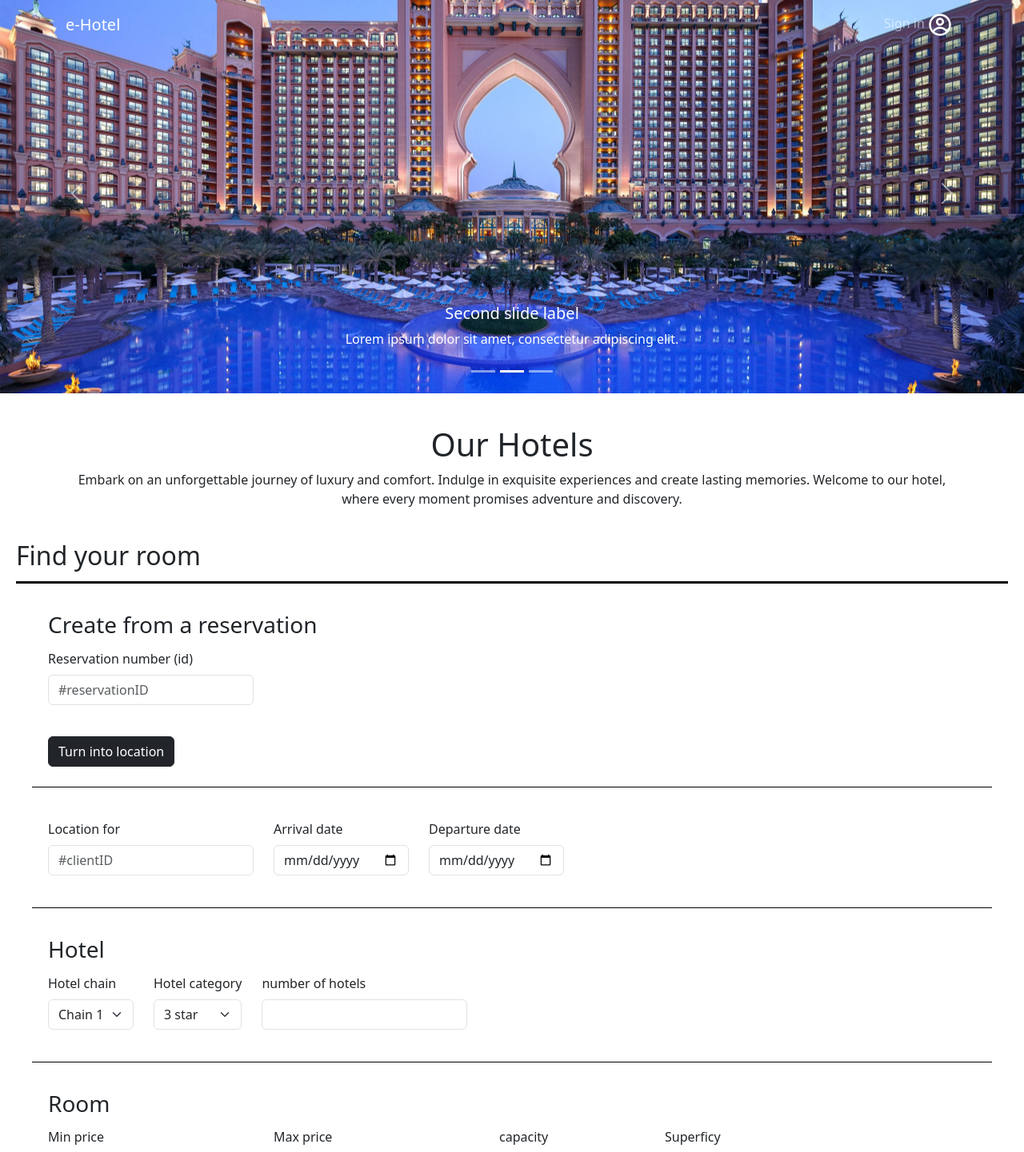
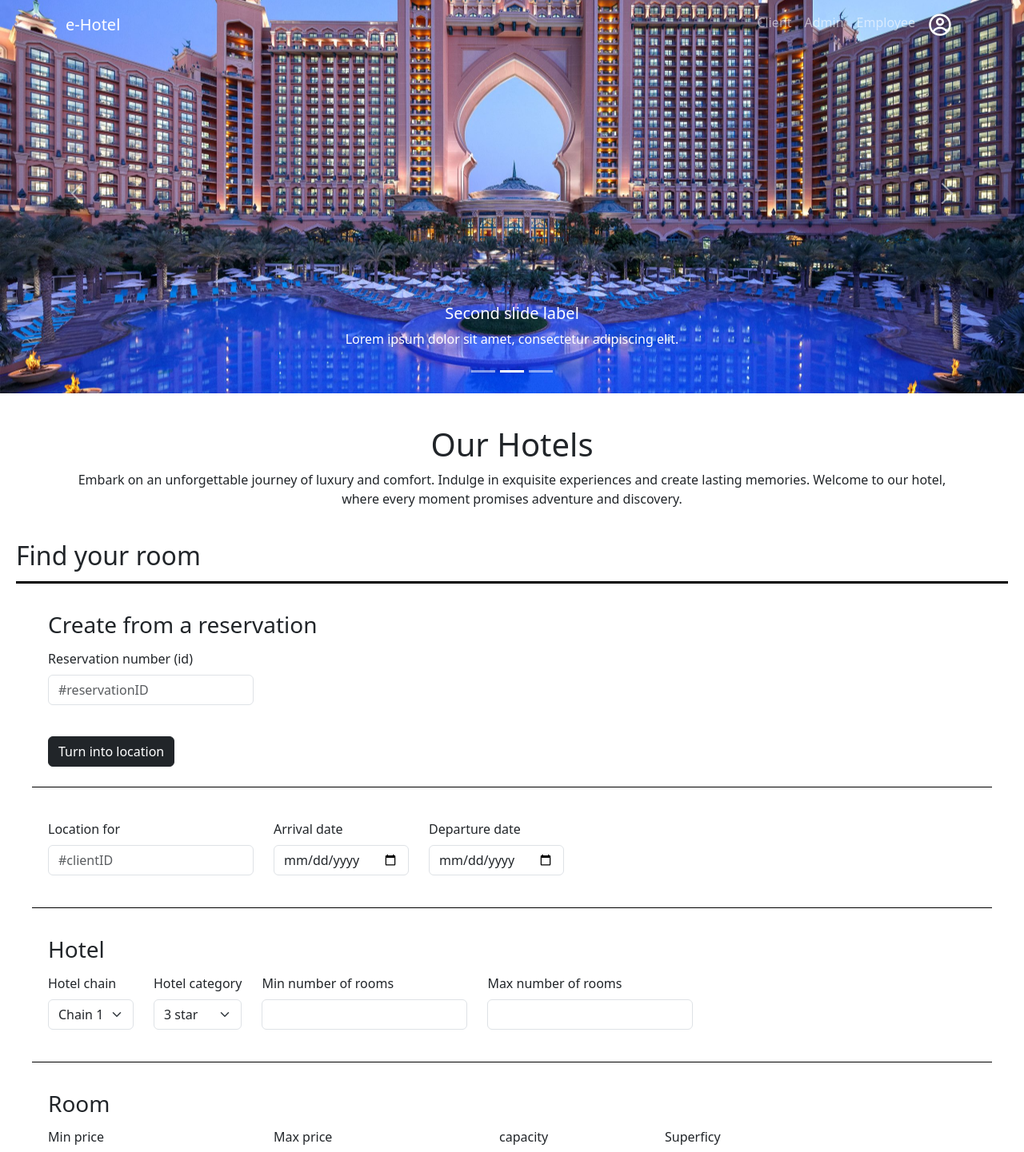
Before and after one commit to TonyWaffo/e-Hotel, a React (Create React App) app: page / in a window 1280 px wide. Shown: the top 1441 px of the page at 80% size. Built offline with nearby package versions, Linux system fonts and the light colour scheme.

Commit message:
client.admin and employee subsection added

```diff
--- a/src/App.js
+++ b/src/App.js
@@ -17,7 +17,7 @@ function App() {
   const [isBannerVisible,setBannerVisible]=useState(true);
 
   //decide if we hide or unhide the profile section
-  const[profileSectionVisibility,setProfileSectionVisibility]=useState(false);
+  const[profileSectionVisibility,setProfileSectionVisibility]=useState({isVisible:false,userType:""});
 
   //hold a reference to the banner component
   const bannerRef=useRef(null);
@@ -48,8 +48,8 @@ function App() {
     <Router>
       <div className="App">
         <Header isTransparent={isBannerVisible} setProfileSectionVisibility={setProfileSectionVisibility}/>
-        <profileContext.Provider value={setProfileSectionVisibility}>
-          <Profile visibility={profileSectionVisibility} setProfileSectionVisibility={setProfileSectionVisibility}/>
+        <profileContext.Provider value={{visibility:profileSectionVisibility, setVisibility:setProfileSectionVisibility }}>
+          <Profile visibility={profileSectionVisibility} setVisibility={setProfileSectionVisibility}/>
         </profileContext.Provider>
 
         <bannerContext.Provider value={bannerRef}>
--- a/src/Header.css
+++ b/src/Header.css
@@ -12,3 +12,7 @@
     width: 100%;
     z-index: 100;
 }
+.nav-menu .nav-link:not(:last-child):hover{
+    transition: 0.1s;
+    transform: scale(1.2);
+}
--- a/src/Header.js
+++ b/src/Header.js
@@ -14,7 +14,10 @@ const Header=({isTransparent,setProfileSectionVisibility})=>{
                     <Navbar.Brand as={Link} to ="/">e-Hotel</Navbar.Brand>
                     <Nav className="nav-menu">
                         {/*<Nav.Link as={Link} to ="/rooms">Rooms</Nav.Link>*/}
-                        <Nav.Link onClick={()=>setProfileSectionVisibility(true)}>Sign in <CgProfile size={30} color="white"/></Nav.Link>
+                        <Nav.Link onClick={()=>setProfileSectionVisibility({isVisible:true,userType:"client"})}>Client </Nav.Link>
+                        <Nav.Link onClick={()=>setProfileSectionVisibility({isVisible:true,userType:"employee"})} >Admin</Nav.Link>
+                        <Nav.Link onClick={()=>setProfileSectionVisibility({isVisible:true,userType:"employee"})}>Employee </Nav.Link>
+                        <Nav.Link><CgProfile size={30} color="white"/></Nav.Link>
                     </Nav>
                 </Container>
             </Navbar>
--- a/src/MainPageClient.js
+++ b/src/MainPageClient.js
@@ -88,9 +88,14 @@ function MainPageClient({role}) {
               </Form.Select>
             </Form.Group>
 
-            <Form.Group className="form-group" controlId="formBasicSuperficy">
-              <Form.Label>number of hotels</Form.Label>
-              <Form.Control type="number" name="superficy" placeholder="" />
+            <Form.Group className="form-group" controlId="formBasicMinBumberRooms">
+              <Form.Label>Min number of rooms</Form.Label>
+              <Form.Control type="number" name="minNumberRooms" placeholder="" />
+            </Form.Group>
+
+            <Form.Group className="form-group" controlId="formBasicMaxBumberRooms">
+              <Form.Label>Max number of rooms</Form.Label>
+              <Form.Control type="number" name="maxNumberRooms" placeholder="" />
             </Form.Group>
 
           </div>
--- a/src/MainPageEmployee.js
+++ b/src/MainPageEmployee.js
@@ -148,9 +148,14 @@ function MainPageEmployee({role}) {
               </Form.Select>
             </Form.Group>
 
-            <Form.Group className="form-group" controlId="formBasicSuperficy">
-              <Form.Label>number of hotels</Form.Label>
-              <Form.Control type="number" name="superficy" placeholder="" />
+            <Form.Group className="form-group" controlId="formBasicMinBumberRooms">
+              <Form.Label>Min number of rooms</Form.Label>
+              <Form.Control type="number" name="minNumberRooms" placeholder="" />
+            </Form.Group>
+
+            <Form.Group className="form-group" controlId="formBasicMaxBumberRooms">
+              <Form.Label>Max number of rooms</Form.Label>
+              <Form.Control type="number" name="maxNumberRooms" placeholder="" />
             </Form.Group>
 
           </div>
--- a/src/Profile.js
+++ b/src/Profile.js
@@ -5,7 +5,7 @@ import SignUp from './SignUp';
 import { FaWindowClose } from "react-icons/fa";
 
 
-function Profile({visibility,setProfileSectionVisibility}) {
+function Profile({visibility,setVisibility}) {
     const[signInSection,showSignInSection]=useState(true);
 
 
@@ -15,16 +15,16 @@ function Profile({visibility,setProfileSectionVisibility}) {
 
     return (
       <>
-            <div className={(visibility === true) ? 'profile-section visible' : 'profile-section hidden'}>
+            <div className={(visibility.isVisible === true) ? 'profile-section visible' : 'profile-section hidden'}>
               <div className='icon-container'>
-              <FaWindowClose onClick={() => setProfileSectionVisibility(false)} size={40} style={{cursor:'pointer'}}   />
+              <FaWindowClose onClick={() => {setVisibility({ isVisible: false, userType: "" });showSignInSection(true)}} size={40} style={{cursor:'pointer'}}   />
               </div>
 
                 {signInSection === true && <div className='profile'>
                   <SignIn showSignInSection={showSignInSection} />
                   </div>
                 }
-                {signInSection !== true && <div className='profile'>
+                {(signInSection !== true && visibility.userType=="client") && <div className='profile'>
                   <SignUp showSignInSection={showSignInSection}/>
                   </div>
                 }
--- a/src/SignIn.js
+++ b/src/SignIn.js
@@ -10,10 +10,10 @@ import { profileContext } from './App';
 
 
 function SignIn({showSignInSection}) {
-  const setProfileSectionVisibility=useContext(profileContext);
+  const {visibility,setVisibility}=useContext(profileContext);
 
   const handleLogin = () => {
-    setProfileSectionVisibility(false);
+    setVisibility({isVisible:false,userType:""});
   }
 
 
@@ -41,7 +41,9 @@ function SignIn({showSignInSection}) {
             <Button variant="dark" className="btn mt-4" type="button" name="login" onClick={handleLogin}>
               Login
             </Button>
-            <span>Don't have an account, <Link onClick={()=>showSignInSection(false)}>Create one</Link></span>
+            {visibility.userType=="client" &&
+              <span>Don't have an account, <Link onClick={()=>showSignInSection(false)}>Create one</Link></span>
+            }
 
           </Form>
         </div>
--- a/src/SignUp.js
+++ b/src/SignUp.js
@@ -11,10 +11,10 @@ import { profileContext } from './App';
 
 function SignUp({showSignInSection}) {
 
-  const setProfileSectionVisibility=useContext(profileContext);
+  const {setVisibility}=useContext(profileContext);
 
   const handleRegistration = () => {
-    setProfileSectionVisibility(false);
+    setVisibility({isVisible:false,userType:""});
   }
 
   return (
```
Also changed, not shown: Request to implement.txt (added).
